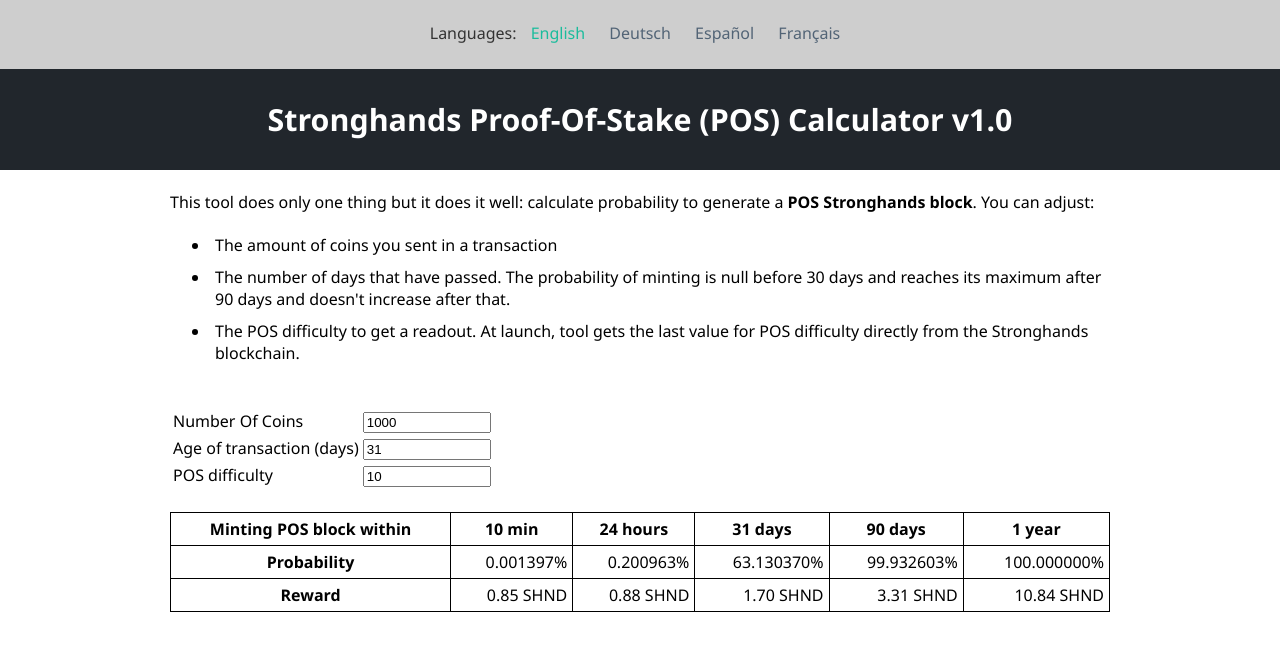
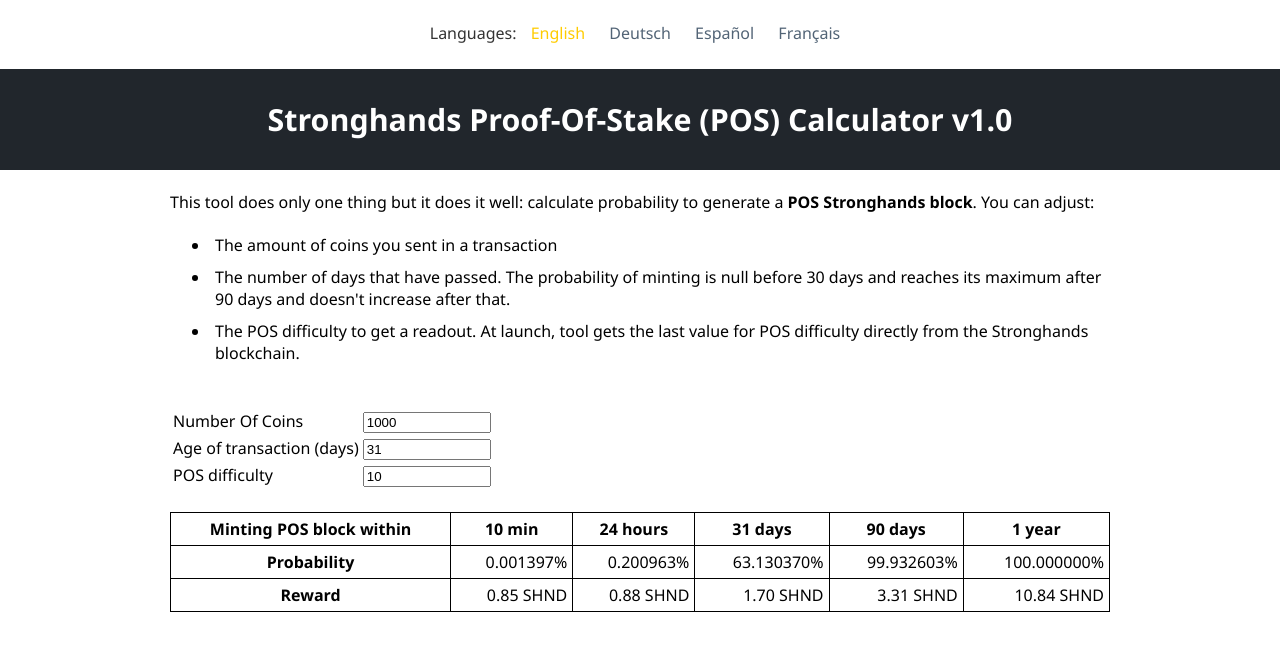
Before and after one commit to stronghands-official/SHND-POSCalculator, a plain HTML site: page index.html in a window 1280 px wide. In both pictures the pointer is over the link "English". Drawn offline with nearby package versions, Linux system fonts and the light colour scheme; no server answers.

Commit message:
Update index.html

```diff
--- a/index.html
+++ b/index.html
@@ -8,10 +8,10 @@
 
         html { font-family: 'Segoe UI', Helvetica, Arial, sans-serif; overflow-y: scroll; }
         body { margin: 0; }
-        header { background-color: #cecece; color: #333; padding-top: 17px; text-align: center; }
+        header { background-color: #fff; color: #333; padding-top: 17px; text-align: center; }
         header section#languages label { display: inline-block; }
         header section#languages a { color: #526476; display: inline-block; padding: 5px 10px; text-decoration: none; transition: 0.25s ease; }
-        header section#languages a:hover { color: #1abc9c; }
+        header section#languages a:hover { color: #ffcc00; }
         header h1 { background-color: #21262c; color: #fff; font-size: 190%; padding: 30px; }
         article#content { color: #000; margin: 0 auto; max-width: 940px; padding: 0 10px; }
         article#content ul li { padding: 5px; }
```
